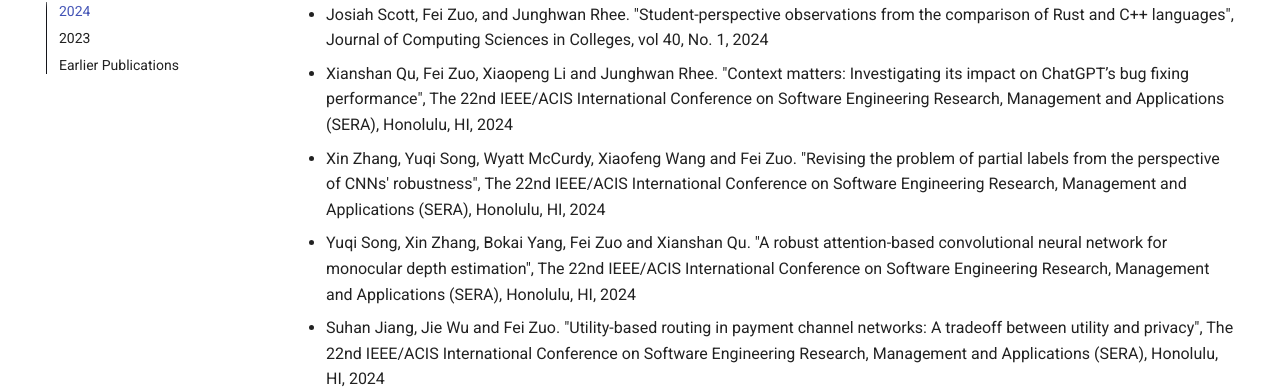
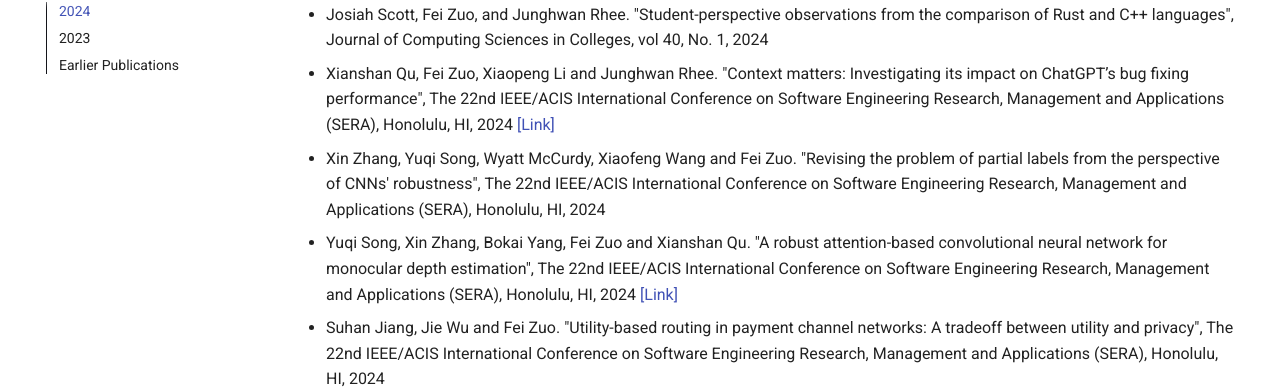
Before and after one commit to fzuo/homepage, an MkDocs documentation site: the page built from docs/research.md, in a window 1280 px wide and 900 px high, scrolled down 631 px. Shown: the part 145-537 px from the top of the window. Built offline with MkDocs 1.6.1 and Material for MkDocs 9.7.7, drawn with Linux system fonts in a browser that asks for light colours.

Commit message:
Updating files

```diff
--- a/docs/research.md
+++ b/docs/research.md
@@ -19,11 +19,11 @@
 
 - Josiah Scott, Fei Zuo, and Junghwan Rhee. "Student-perspective observations from the comparison of Rust and C++ languages", Journal of Computing Sciences in Colleges, vol 40, No. 1, 2024
 
-- Xianshan Qu, Fei Zuo, Xiaopeng Li and Junghwan Rhee. "Context matters: Investigating its impact on ChatGPT’s bug fixing performance", The 22nd IEEE/ACIS International Conference on Software Engineering Research, Management and Applications (SERA), Honolulu, HI, 2024
+- Xianshan Qu, Fei Zuo, Xiaopeng Li and Junghwan Rhee. "Context matters: Investigating its impact on ChatGPT’s bug fixing performance", The 22nd IEEE/ACIS International Conference on Software Engineering Research, Management and Applications (SERA), Honolulu, HI, 2024 [\[Link\]](https://github.com/fzuo/Patch-Commits-Study/blob/master/papers/Context_Matters_Investigating_Its_Impact_on_ChatGPTs_Bug_Fixing_Performance.pdf)
 
 - Xin Zhang, Yuqi Song, Wyatt McCurdy, Xiaofeng Wang and Fei Zuo. "Revising the problem of partial labels from the perspective of CNNs' robustness", The 22nd IEEE/ACIS International Conference on Software Engineering Research, Management and Applications (SERA), Honolulu, HI, 2024
 
-- Yuqi Song, Xin Zhang, Bokai Yang, Fei Zuo and Xianshan Qu. "A robust attention-based convolutional neural network for monocular depth estimation", The 22nd IEEE/ACIS International Conference on Software Engineering Research, Management and Applications (SERA), Honolulu, HI, 2024
+- Yuqi Song, Xin Zhang, Bokai Yang, Fei Zuo and Xianshan Qu. "A robust attention-based convolutional neural network for monocular depth estimation", The 22nd IEEE/ACIS International Conference on Software Engineering Research, Management and Applications (SERA), Honolulu, HI, 2024 [\[Link\]](https://github.com/fzuo/Patch-Commits-Study/blob/master/papers/A_Robust_Attention-based_Convolutional_Neural_Network_for_Monocular_Depth_Estimation.pdf)
 
 - Suhan Jiang, Jie Wu and Fei Zuo. "Utility-based routing in payment channel networks: A tradeoff between utility and privacy", The 22nd IEEE/ACIS International Conference on Software Engineering Research, Management and Applications (SERA), Honolulu, HI, 2024
 
```
Also changed, not shown: docs/index.md (+3 -1 lines).
